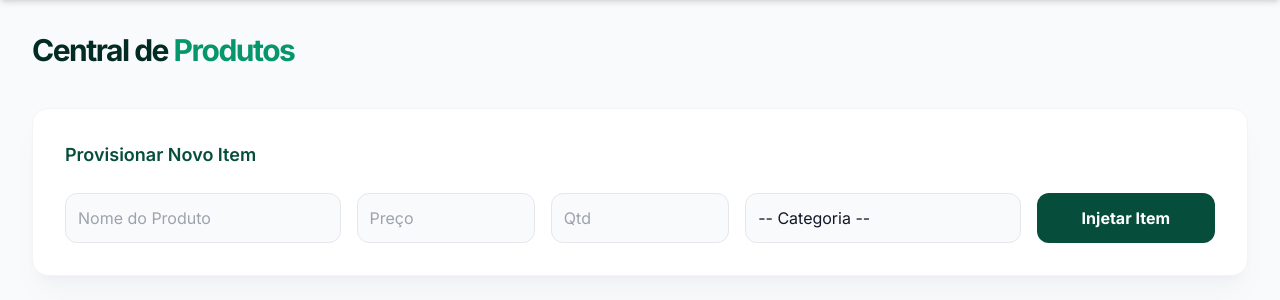
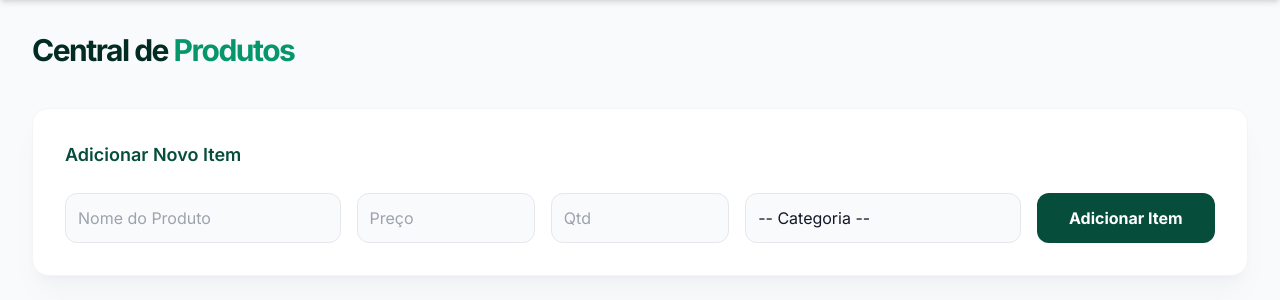
Before and after one commit to IagoMonfredini/Atividade_FASTAPI-ORM, a FastAPI app: page /produtos in a window 1280 px wide. Shown: the part 52-352 px from the top of the page. Run offline with FastAPI, Linux system fonts and the light colour scheme; some libraries are stand-ins or nearby versions.

Commit message:
Reajustes✔️

```diff
--- a/templates/produtos.html
+++ b/templates/produtos.html
@@ -23,7 +23,7 @@
                         <path stroke-linecap="round" stroke-linejoin="round" stroke-width="2" d="M19 7l-.867 12.142A2 2 0 0116.138 21H7.862a2 2 0 01-1.995-1.858L5 7m5 4v6m4-6v6m1-10V4a1 1 0 00-1-1h-4a1 1 0 00-1 1v3M4 7h16"></path>
                     </svg>
                 </div>
-                <h3 class="text-xl font-bold text-emerald-950 mb-2">Purgar Produto?</h3>
+                <h3 class="text-xl font-bold text-emerald-950 mb-2">Remover Produto?</h3>
                 <p class="text-gray-500 text-sm mb-6">Você está prestes a remover <span id="pName" class="font-bold text-emerald-700"></span> do inventário permanente. Esta operação não pode ser desfeita.</p>
             </div>
             <div class="flex flex-col gap-3">
@@ -47,7 +47,7 @@
         <h2 class="text-3xl font-extrabold text-emerald-950 tracking-tighter mb-10">Central de <span class="text-emerald-600">Produtos</span></h2>
 
         <div class="bg-white p-8 rounded-2xl shadow-xl shadow-gray-500/5 border border-gray-100 mb-12">
-            <h3 class="text-lg font-semibold text-emerald-900 mb-6">Provisionar Novo Item</h3>
+            <h3 class="text-lg font-semibold text-emerald-900 mb-6">Adicionar Novo Item</h3>
             <form action="/produtos" method="POST" class="grid grid-cols-1 md:grid-cols-12 gap-4">
                 <div class="md:col-span-3"><input type="text" name="nome" placeholder="Nome do Produto" required class="w-full border p-3 rounded-xl bg-gray-50 focus:ring-2 focus:ring-emerald-200 outline-none transition"></div>
                 <div class="md:col-span-2"><input type="number" step="0.01" name="preco" placeholder="Preço" required class="w-full border p-3 rounded-xl bg-gray-50 focus:ring-2 focus:ring-emerald-200 outline-none transition"></div>
@@ -58,7 +58,7 @@
                         {% for cat in categorias %} <option value="{{ cat.id }}">{{ cat.nome }}</option> {% endfor %}
                     </select>
                 </div>
-                <div class="md:col-span-2"><button type="submit" class="w-full h-full bg-emerald-900 text-white font-bold rounded-xl hover:bg-black transition">Injetar Item</button></div>
+                <div class="md:col-span-2"><button type="submit" class="w-full h-full bg-emerald-900 text-white font-bold rounded-xl hover:bg-black transition">Adicionar Item</button></div>
             </form>
         </div>
 
```
Also changed, not shown: loja.db.
